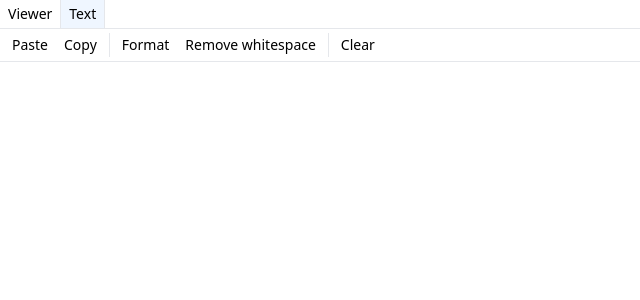
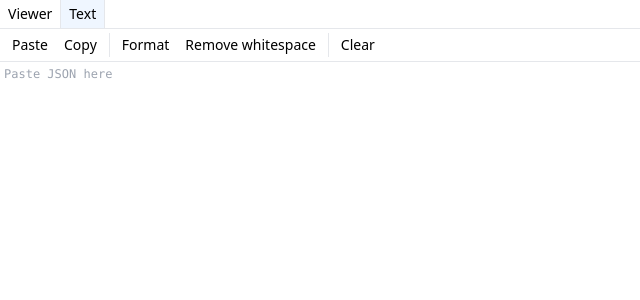
Before and after one commit to wcauchois/json-viewer, a React (Vite) app: page / in a window 1280 px wide. Shown: the top 300 px of the page, without its empty margins (0-640 px from the left). Built offline with nearby package versions, Linux system fonts and the light colour scheme.

Commit message:
add placeholder

```diff
--- a/src/App.tsx
+++ b/src/App.tsx
@@ -109,6 +109,7 @@ function TextTab(props: { className?: string }) {
 			/>
 			<textarea
 				ref={textareaRef}
+				placeholder="Paste JSON here"
 				className="p-1 text-xs font-mono resize-none grow"
 				value={text}
 				onChange={e => setText(e.currentTarget.value)}
```
